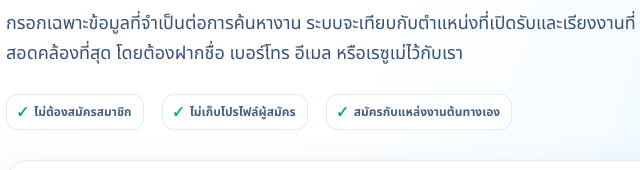
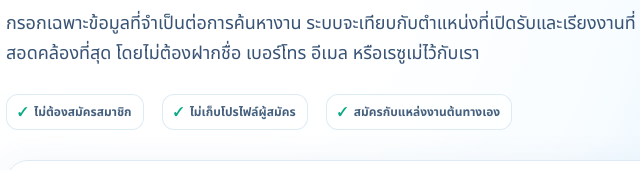
Before and after one commit to sron2527/globesafe-live, a plain HTML site: page nganchai/index.html in a window 1280 px wide. Shown: the part 284-454 px from the top of the page, 22-662 px from the left. Drawn offline with Linux system fonts and the light colour scheme.

Commit message:
Switch NganChai to privacy-first stateless job matching

```diff
--- a/nganchai/index.html
+++ b/nganchai/index.html
@@ -59,7 +59,7 @@ dialog{border:0;border-radius:20px;max-width:720px;width:calc(100% - 28px);paddi
    <div class="hero-copy">
     <span class="tag">✦ Skill-first Job Matching</span>
     <h1>มีทักษะ แต่ไม่รู้ว่างานไหน<br><span>เหมาะกับคุณ?</span></h1>
-    <p>กรอกเฉพาะข้อมูลที่จำเป็นต่อการค้นหางาน ระบบจะเทียบกับตำแหน่งที่เปิดรับและเรียงงานที่สอดคล้องที่สุด โดยต้องฝากชื่อ เบอร์โทร อีเมล หรือเรซูเม่ไว้กับเรา</p>
+    <p>กรอกเฉพาะข้อมูลที่จำเป็นต่อการค้นหางาน ระบบจะเทียบกับตำแหน่งที่เปิดรับและเรียงงานที่สอดคล้องที่สุด โดยไม่ต้องฝากชื่อ เบอร์โทร อีเมล หรือเรซูเม่ไว้กับเรา</p>
     <div class="trust"><span><i>✓</i> ไม่ต้องสมัครสมาชิก</span><span><i>✓</i> ไม่เก็บโปรไฟล์ผู้สมัคร</span><span><i>✓</i> สมัครกับแหล่งงานต้นทางเอง</span></div>
    </div>
    <div class="hero-photo" aria-hidden="true">
```
